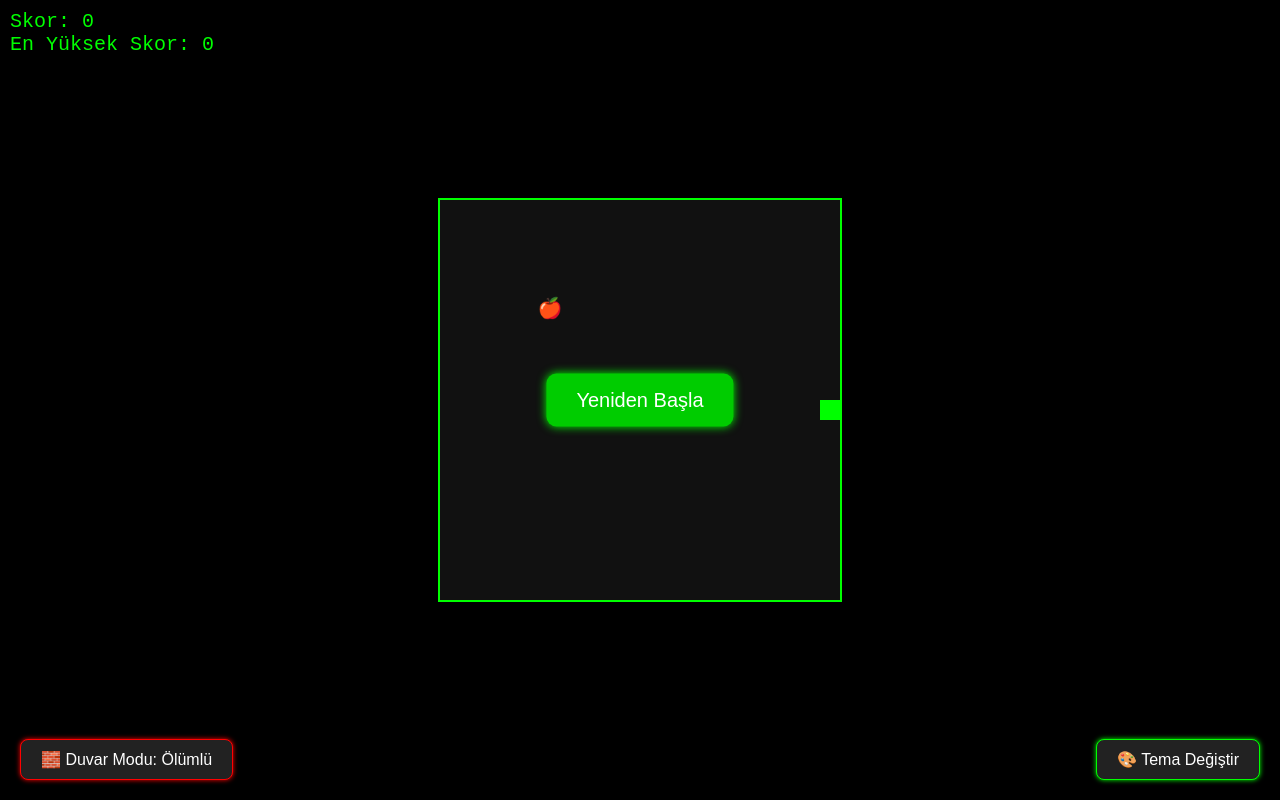
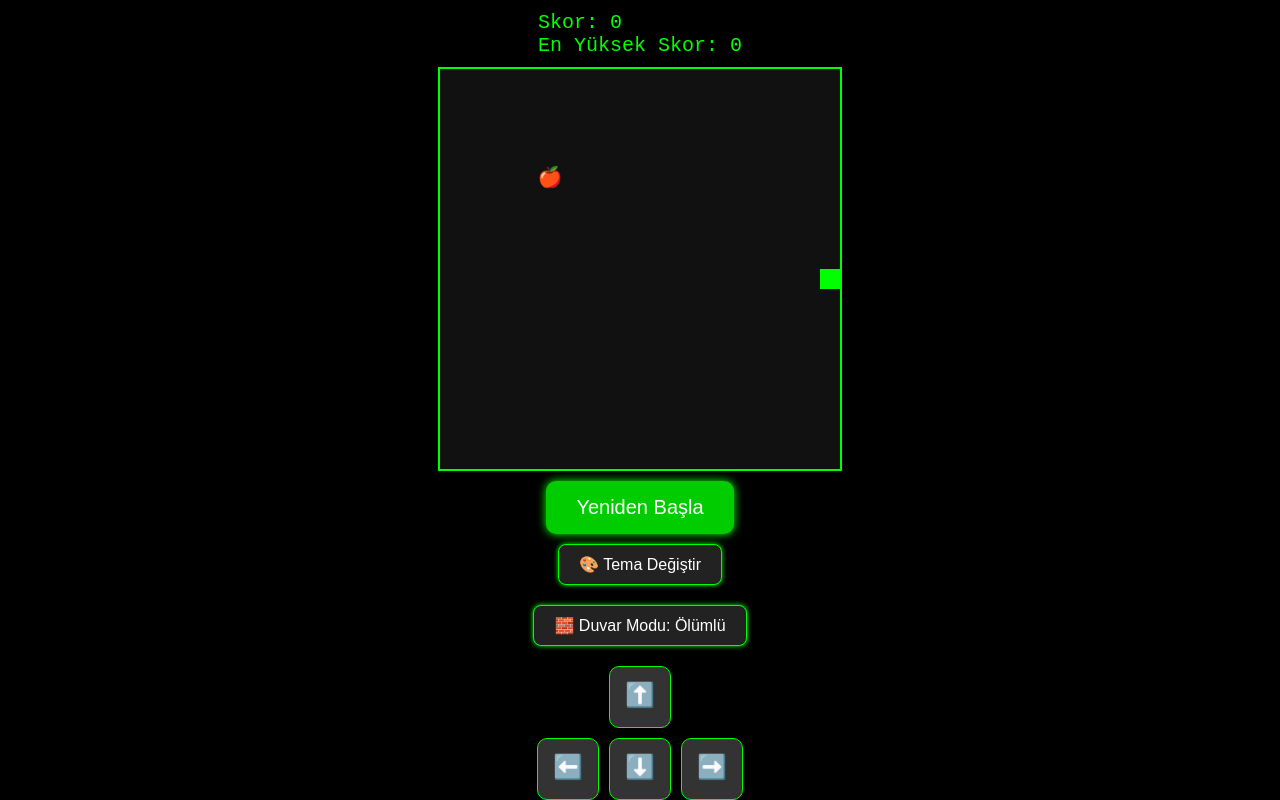
Before and after one commit to Yamanhalaf/proje003, a plain HTML site: page index.html in a window 1280 px wide. Drawn offline with Linux system fonts and the light colour scheme.

Commit message:
Update index.html

```diff
--- a/index.html
+++ b/index.html
@@ -3,11 +3,13 @@
 <head>
   <meta charset="UTF-8">
   <title>Yılan Oyunu</title>
+  <meta name="viewport" content="width=device-width, initial-scale=1.0">
   <style>
     body {
       margin: 0;
       background: #000;
       display: flex;
+      flex-direction: column;
       justify-content: center;
       align-items: center;
       height: 100vh;
@@ -17,21 +19,17 @@
     canvas {
       background-color: #111;
       border: 2px solid #0f0;
+      touch-action: none;
     }
 
     #skor {
-      position: absolute;
-      top: 10px;
-      left: 10px;
       color: #0f0;
       font-size: 20px;
+      margin: 10px;
     }
 
     #restartBtn {
-      position: absolute;
-      top: 50%;
-      left: 50%;
-      transform: translate(-50%, -50%);
+      margin-top: 10px;
       padding: 15px 30px;
       font-size: 20px;
       background-color: #00cc00;
@@ -44,8 +42,7 @@
     }
 
     #temaBtn, #modBtn {
-      position: absolute;
-      bottom: 20px;
+      margin: 10px;
       padding: 10px 20px;
       font-size: 16px;
       background-color: #222;
@@ -56,8 +53,23 @@
       box-shadow: 0 0 5px #0f0;
     }
 
-    #temaBtn { right: 20px; }
-    #modBtn  { left: 20px; border-color: #f00; box-shadow: 0 0 5px #f00; }
+    .touch-controls {
+      display: flex;
+      gap: 10px;
+      margin-top: 10px;
+    }
+
+    .touch-btn {
+      width: 60px;
+      height: 60px;
+      font-size: 24px;
+      background-color: #333;
+      color: #0f0;
+      border: 1px solid #0f0;
+      border-radius: 10px;
+      text-align: center;
+      line-height: 60px;
+    }
   </style>
 </head>
 <body>
@@ -71,10 +83,18 @@
   <button id="temaBtn">🎨 Tema Değiştir</button>
   <button id="modBtn">🧱 Duvar Modu</button>
 
+  <div class="touch-controls">
+    <div class="touch-btn" id="upBtn">⬆️</div>
+  </div>
+  <div class="touch-controls">
+    <div class="touch-btn" id="leftBtn">⬅️</div>
+    <div class="touch-btn" id="downBtn">⬇️</div>
+    <div class="touch-btn" id="rightBtn">➡️</div>
+  </div>
+
   <script>
     const canvas = document.getElementById("game");
     const ctx = canvas.getContext("2d");
-
     const gridSize = 20;
     let snake = [{ x: 200, y: 200 }];
     let direction = "RIGHT";
@@ -85,7 +105,6 @@
     let delay = 100;
     let bonusCounter = 0;
     let cherryCounter = 0;
-
     let duvarGecilsinMi = localStorage.getItem("duvarModu") === "gecisli";
 
     const skorSpan = document.getElementById("skorDeger");
@@ -104,32 +123,23 @@
     let temaIndex = parseInt(localStorage.getItem("temaIndex")) || 0;
     let drawTema = temalar[temaIndex];
 
-    const canvasElement = document.querySelector("canvas");
-    const temaBtn = document.getElementById("temaBtn");
-    const modBtn = document.getElementById("modBtn");
-
-    temaBtn.onclick = () => {
+    document.getElementById("temaBtn").onclick = () => {
       temaIndex = (temaIndex + 1) % temalar.length;
       localStorage.setItem("temaIndex", temaIndex);
       drawTema = temalar[temaIndex];
-      canvasElement.style.backgroundColor = drawTema.arka;
-      canvasElement.style.borderColor = drawTema.cerceve;
+      canvas.style.backgroundColor = drawTema.arka;
+      canvas.style.borderColor = drawTema.cerceve;
     };
 
-    modBtn.onclick = () => {
+    document.getElementById("modBtn").onclick = () => {
       duvarGecilsinMi = !duvarGecilsinMi;
       localStorage.setItem("duvarModu", duvarGecilsinMi ? "gecisli" : "olumlu");
-      modBtn.innerText = duvarGecilsinMi
-        ? "🧱 Duvar Modu: Geçişli"
-        : "🧱 Duvar Modu: Ölümlü";
+      document.getElementById("modBtn").innerText = duvarGecilsinMi ? "🧱 Duvar Modu: Geçişli" : "🧱 Duvar Modu: Ölümlü";
     };
 
-    modBtn.innerText = duvarGecilsinMi
-      ? "🧱 Duvar Modu: Geçişli"
-      : "🧱 Duvar Modu: Ölümlü";
-
-    canvasElement.style.backgroundColor = drawTema.arka;
-    canvasElement.style.borderColor = drawTema.cerceve;
+    document.getElementById("modBtn").innerText = duvarGecilsinMi ? "🧱 Duvar Modu: Geçişli" : "🧱 Duvar Modu: Ölümlü";
+    canvas.style.backgroundColor = drawTema.arka;
+    canvas.style.borderColor = drawTema.cerceve;
 
     function drawYem(x, y, emoji = "🍎") {
       ctx.font = `${gridSize}px serif`;
@@ -141,7 +151,7 @@
     function randomFood() {
       return {
         x: Math.floor(Math.random() * (canvas.width / gridSize)) * gridSize,
-        y: Math.floor(Math.random() * (canvas.height / gridSize)) * gridSize,
+        y: Math.floor(Math.random() * (canvas.height / gridSize)) * gridSize
       };
     }
 
@@ -164,6 +174,12 @@
       else if (e.key === "ArrowRight" && direction !== "LEFT") direction = "RIGHT";
     });
 
+    // Mobil buton yönleri
+    document.getElementById("upBtn").onclick = () => direction = direction !== "DOWN" ? "UP" : direction;
+    document.getElementById("downBtn").onclick = () => direction = direction !== "UP" ? "DOWN" : direction;
+    document.getElementById("leftBtn").onclick = () => direction = direction !== "RIGHT" ? "LEFT" : direction;
+    document.getElementById("rightBtn").onclick = () => direction = direction !== "LEFT" ? "RIGHT" : direction;
+
     function gameLoop() {
       const head = { ...snake[0] };
 
@@ -176,7 +192,7 @@
         if (
           head.x < 0 || head.x >= canvas.width ||
           head.y < 0 || head.y >= canvas.height ||
-          snake.some(segment => segment.x === head.x && segment.y === head.y)
+          snake.some(s => s.x === head.x && s.y === head.y)
         ) {
           restartBtn.style.display = "block";
           return;
@@ -184,11 +200,9 @@
       } else {
         if (head.x < 0) head.x = canvas.width - gridSize;
         else if (head.x >= canvas.width) head.x = 0;
-
         if (head.y < 0) head.y = canvas.height - gridSize;
         else if (head.y >= canvas.height) head.y = 0;
-
-        if (snake.some(segment => segment.x === head.x && segment.y === head.y)) {
+        if (snake.some(s => s.x === head.x && s.y === head.y)) {
           restartBtn.style.display = "block";
           return;
         }
@@ -204,35 +218,27 @@
         cherryCounter++;
         maybeSpawnBonus();
         maybeSpawnCherry();
-
-        if (skor % 5 === 0 && delay > 30) {
-          delay -= 5;
-        }
-
+        if (skor % 5 === 0 && delay > 30) delay -= 5;
         if (skor > enYuksekSkor) {
           enYuksekSkor = skor;
           localStorage.setItem("enYuksekSkor", enYuksekSkor);
           enYuksekSkorSpan.innerText = enYuksekSkor;
         }
-
       } else if (bonusFood && head.x === bonusFood.x && head.y === bonusFood.y) {
         skor += 5;
         skorSpan.innerText = skor;
         bonusFood = null;
-
       } else if (cherryFood && head.x === cherryFood.x && head.y === cherryFood.y) {
         skor += 2;
         skorSpan.innerText = skor;
         cherryFood = null;
         if (delay > 30) delay -= 10;
-
       } else {
         snake.pop();
       }
 
       ctx.clearRect(0, 0, canvas.width, canvas.height);
 
-      // 🌈 Skora göre yılan rengi
       let yilanRenk, govdeRenk;
       if (skor < 10) {
         yilanRenk = "#0f0";
@@ -248,9 +254,9 @@
         govdeRenk = "#808";
       }
 
-      snake.forEach((segment, i) => {
+      snake.forEach((s, i) => {
         ctx.fillStyle = i === 0 ? yilanRenk : govdeRenk;
-        ctx.fillRect(segment.x, segment.y, gridSize, gridSize);
+        ctx.fillRect(s.x, s.y, gridSize, gridSize);
       });
 
       drawYem(food.x, food.y, "🍎");
```
